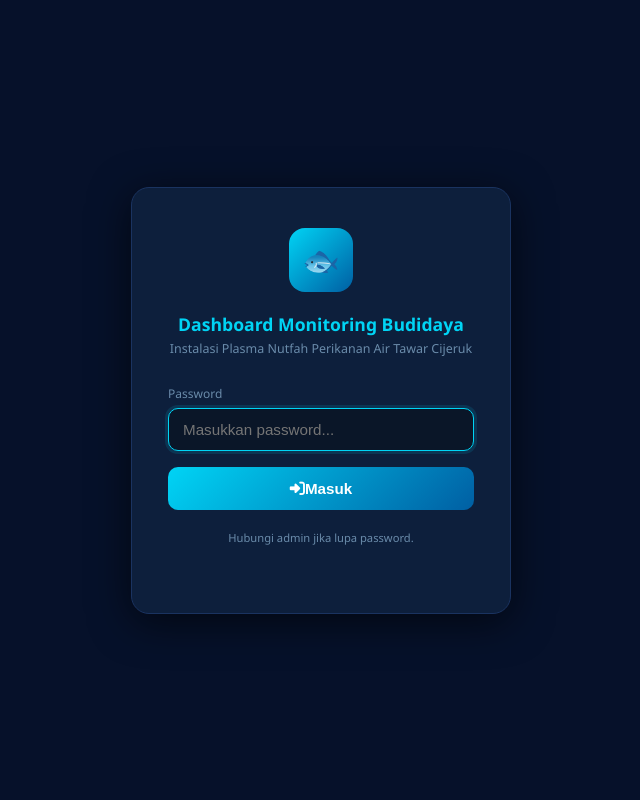
After one commit to ppbib-2025/ppbib, a Flask app: page /login in a window 1280 px wide. The commit adds this page. Shown: the whole page, without its empty margins (319-959 px from the left). Run offline with Flask 3, Linux system fonts and the light colour scheme.

Commit message:
feat: tambah sistem login dengan password untuk keamanan dashboard
- Halaman login dengan tampilan aquatic theme yang konsisten
- Semua route dilindungi @login_required — harus login dulu
- Password default: cijeruk2025 (bisa diubah via env var DASHBOARD_PASSWORD)
- Tombol Keluar di navbar
- Redirect otomatis ke halaman yang dituju setelah login

Cara ganti password di PythonAnywhere:
Tab Web → Environment variables → DASHBOARD_PASSWORD=passwordbaru

https://claude.ai/code/session_01T74zxDHjB848cbU8rRTHJM

```diff
--- a/dashboard.py
+++ b/dashboard.py
@@ -4,14 +4,49 @@ Instalasi Plasma Nutfah Perikanan Air Tawar Cijeruk
 Jalankan: python dashboard.py
 """
 import json
+import os
 from datetime import datetime
+from functools import wraps
 from pathlib import Path
 
-from flask import Flask, jsonify, render_template, request
+from flask import Flask, jsonify, redirect, render_template, request, session, url_for
 
 app = Flask(__name__, template_folder="templates")
+app.secret_key = os.environ.get("SECRET_KEY", "cijeruk-plasma-nutfah-2025")
+
+# Password login — ubah via environment variable DASHBOARD_PASSWORD di PythonAnywhere
+DASHBOARD_PASSWORD = os.environ.get("DASHBOARD_PASSWORD", "cijeruk2025")
 
 DATA_FILE = Path(__file__).parent / "data" / "aquaculture_data.json"
+
+
+# ── Auth ──────────────────────────────────────────────────────────────────────
+
+def login_required(f):
+    @wraps(f)
+    def decorated(*args, **kwargs):
+        if not session.get("logged_in"):
+            return redirect(url_for("login", next=request.path))
+        return f(*args, **kwargs)
+    return decorated
+
+
+@app.route("/login", methods=["GET", "POST"])
+def login():
+    error = None
+    if request.method == "POST":
+        if request.form.get("password") == DASHBOARD_PASSWORD:
+            session["logged_in"] = True
+            next_url = request.args.get("next") or "/"
+            return redirect(next_url)
+        error = "Password salah. Coba lagi."
+    return render_template("login.html", error=error)
+
+
+@app.route("/logout")
+def logout():
+    session.clear()
+    return redirect(url_for("login"))
 
 # ── Rentang parameter optimal ────────────────────────────────────────────────
 
@@ -271,6 +306,7 @@ def blok_summary(data: dict) -> list[dict]:
 # ── Routes ────────────────────────────────────────────────────────────────────
 
 @app.route("/")
+@login_required
 def index():
     data = load_data()
     entries = data.get("entries", [])
@@ -288,6 +324,7 @@ def index():
 
 
 @app.route("/blok/<nama>")
+@login_required
 def blok_view(nama: str):
     """Tampilan khusus satu blok — bisa di-bookmark oleh petugas blok tsb."""
     data = load_data()
@@ -307,6 +344,7 @@ def blok_view(nama: str):
 
 
 @app.route("/api/data", methods=["POST"])
+@login_required
 def post_data():
     body = request.get_json(silent=True) or {}
     now = datetime.now().strftime("%Y-%m-%d %H:%M")
@@ -352,6 +390,7 @@ def post_data():
 
 
 @app.route("/api/data", methods=["GET"])
+@login_required
 def get_data():
     blok  = request.args.get("blok")
     kolam = request.args.get("kolam")
@@ -366,18 +405,21 @@ def get_data():
 
 
 @app.route("/api/summary", methods=["GET"])
+@login_required
 def get_summary():
     data = load_data()
     return jsonify(blok_summary(data))
 
 
 @app.route("/api/blok", methods=["GET"])
+@login_required
 def get_blok():
     data = load_data()
     return jsonify(data.get("blok_list", []))
 
 
 @app.route("/api/blok", methods=["POST"])
+@login_required
 def add_blok():
     body = request.get_json(silent=True) or {}
     nama = body.get("nama", "").strip()
@@ -394,6 +436,7 @@ def add_blok():
 
 
 @app.route("/api/blok/<nama>/kolam", methods=["POST"])
+@login_required
 def add_kolam_to_blok(nama: str):
     body = request.get_json(silent=True) or {}
     kolam_nama = body.get("kolam", "").strip()
@@ -410,6 +453,7 @@ def add_kolam_to_blok(nama: str):
 
 
 @app.route("/api/delete/<int:idx>", methods=["DELETE"])
+@login_required
 def delete_entry(idx: int):
     data = load_data()
     entries = data.get("entries", [])
--- a/templates/aquaculture.html
+++ b/templates/aquaculture.html
@@ -175,6 +175,9 @@
   <div class="ms-auto d-flex align-items-center gap-3">
     <span id="clock"></span>
     <span id="last-update">{% if latest %}{{ latest.timestamp }}{% else %}Belum ada data{% endif %}</span>
+    <a href="/logout" style="font-size:.75rem;color:var(--text-dim);text-decoration:none;border:1px solid var(--border);padding:4px 10px;border-radius:7px;" title="Keluar">
+      <i class="fa fa-right-from-bracket"></i> Keluar
+    </a>
   </div>
 </nav>
 
--- /dev/null
+++ b/templates/login.html
@@ -0,0 +1,100 @@
+<!DOCTYPE html>
+<html lang="id">
+<head>
+  <meta charset="UTF-8" />
+  <meta name="viewport" content="width=device-width, initial-scale=1.0" />
+  <title>Login – Dashboard Plasma Nutfah Cijeruk</title>
+  <link rel="stylesheet" href="https://cdnjs.cloudflare.com/ajax/libs/font-awesome/6.5.0/css/all.min.css" />
+  <style>
+    * { box-sizing: border-box; margin: 0; padding: 0; }
+    body {
+      font-family: 'Segoe UI', system-ui, sans-serif;
+      background: #06112a;
+      min-height: 100vh;
+      display: flex;
+      align-items: center;
+      justify-content: center;
+      padding: 20px;
+    }
+    .login-box {
+      background: #0d1f3c;
+      border: 1px solid #1a3360;
+      border-radius: 18px;
+      padding: 40px 36px;
+      width: 100%;
+      max-width: 380px;
+      box-shadow: 0 8px 40px rgba(0,0,0,0.6);
+      text-align: center;
+    }
+    .logo {
+      width: 64px; height: 64px;
+      background: linear-gradient(135deg, #00d4f5, #005fa3);
+      border-radius: 16px;
+      display: flex; align-items: center; justify-content: center;
+      font-size: 30px;
+      margin: 0 auto 20px;
+    }
+    h1 { font-size: 1.1rem; font-weight: 700; color: #00d4f5; margin-bottom: 4px; }
+    p  { font-size: .78rem; color: #6a8baa; margin-bottom: 28px; }
+    label { display: block; text-align: left; font-size: .75rem; color: #6a8baa; margin-bottom: 6px; }
+    input[type="password"] {
+      width: 100%;
+      background: #0a1628;
+      border: 1px solid #1a3360;
+      border-radius: 10px;
+      color: #cde4f8;
+      font-size: .95rem;
+      padding: 12px 14px;
+      outline: none;
+      transition: border-color .2s;
+      margin-bottom: 16px;
+    }
+    input[type="password"]:focus { border-color: #00d4f5; box-shadow: 0 0 0 3px rgba(0,212,245,.12); }
+    button {
+      width: 100%;
+      background: linear-gradient(135deg, #00d4f5, #005fa3);
+      border: none;
+      border-radius: 10px;
+      color: #fff;
+      font-size: .95rem;
+      font-weight: 700;
+      padding: 13px;
+      cursor: pointer;
+      transition: opacity .2s;
+    }
+    button:hover { opacity: .9; }
+    .error {
+      background: rgba(239,71,111,.12);
+      border: 1px solid rgba(239,71,111,.4);
+      border-radius: 8px;
+      color: #ef476f;
+      font-size: .82rem;
+      padding: 10px 14px;
+      margin-bottom: 16px;
+      display: flex;
+      align-items: center;
+      gap: 8px;
+    }
+    .footer-text { font-size: .7rem; color: #6a8baa; margin-top: 20px; }
+  </style>
+</head>
+<body>
+  <div class="login-box">
+    <div class="logo">🐟</div>
+    <h1>Dashboard Monitoring Budidaya</h1>
+    <p>Instalasi Plasma Nutfah Perikanan Air Tawar Cijeruk</p>
+
+    {% if error %}
+    <div class="error"><i class="fa fa-circle-xmark"></i> {{ error }}</div>
+    {% endif %}
+
+    <form method="POST">
+      <label>Password</label>
+      <input type="password" name="password" placeholder="Masukkan password..." autofocus required />
+      <button type="submit"><i class="fa fa-right-to-bracket me-2"></i>Masuk</button>
+    </form>
+
+    <p class="footer-text">Hubungi admin jika lupa password.</p>
+  </div>
+</body>
+</html>
```
